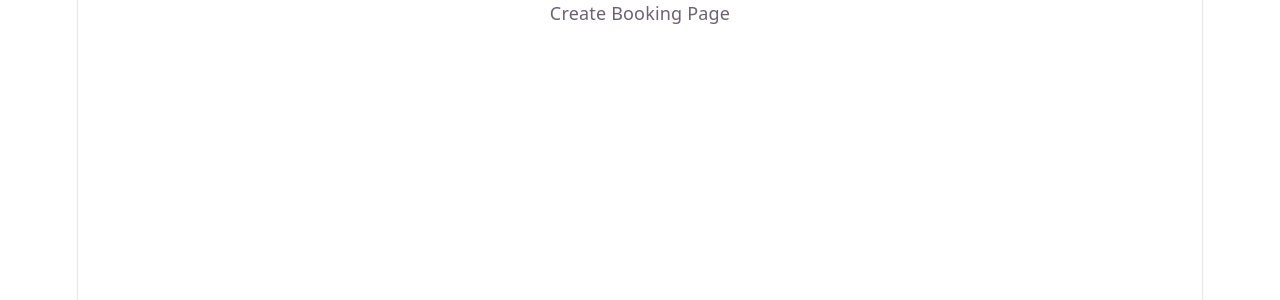
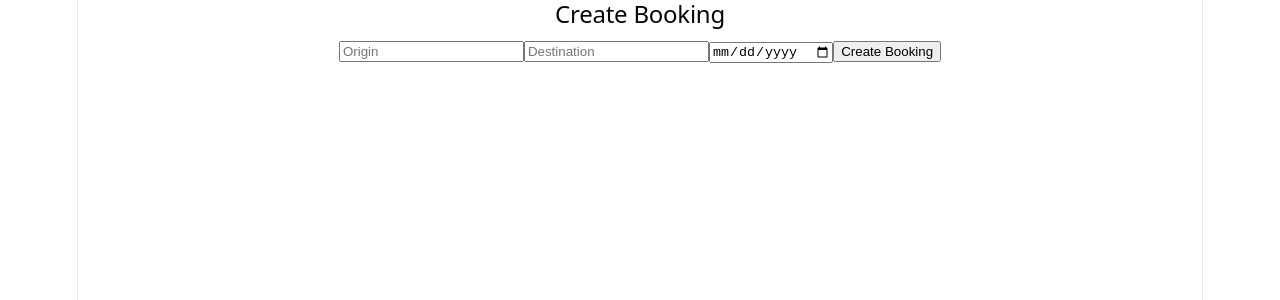
Before and after one commit to mccabed7/distributed-systems-group-n, a React (Vite) app in the folder ui/: page /bookings/new in a window 1280 px wide. Shown: the top 300 px of the page. Built offline with nearby package versions, Linux system fonts and the light colour scheme; sample sign-in values are in the browser's storage.

Commit message:
ui: add form for booking creation
Verified that this reached the correct service, however it obviously
fails once it reached gateway-srv since user-srv is unavailable and
the request cannot be authenticated (obviously booking-srv is also
unavailable if the request gets through this anyway).

```diff
--- /dev/null
+++ b/ui/src/api/bookings.ts
@@ -0,0 +1,17 @@
+import type { Booking, BookingRequest } from "../types";
+import { useApiClient } from "./client";
+
+export function useBookingsApi() {
+  const { request } = useApiClient();
+
+  return {
+    createBooking: (data: BookingRequest, idempotencyKey: string) =>
+      request("/bookings", {
+        method: "POST",
+        headers: {
+          "X-Request-Id": idempotencyKey,
+        },
+        body: JSON.stringify(data),
+      }),
+  };
+}
--- a/ui/src/pages/CreateBookingPage.tsx
+++ b/ui/src/pages/CreateBookingPage.tsx
@@ -1,3 +1,57 @@
+import { useState } from "react";
+import { useNavigate } from "react-router-dom";
+import { useBookingsApi } from "../api/bookings";
+import type { Location } from "../types"
+
 export default function CreateBookingPage() {
-	return <div>Create Booking Page</div>;
+  const [request, setRequest] = useState<BookingRequest>({});
+  const [loading, setLoading] = useState(false);
+  const [idempotencyKey] = useState(() => crypto.randomUUID());
+
+  const { createBooking } = useBookingsApi();
+  const navigate = useNavigate();
+
+  const handleSubmit = async (e: React.FormEvent) => {
+    e.preventDefault();
+    if (loading) {
+	  return;
+    }
+
+    setLoading(true);
+
+    try {
+      await createBooking(request, idempotencyKey);
+      navigate("/bookings");
+    } finally {
+      setLoading(false);
+    }
+  };
+
+  return (
+    <form onSubmit={handleSubmit}>
+      <h2>Create Booking</h2>
+
+      <input
+        placeholder="Origin"
+        value={request.origin}
+        onChange={(e) => setRequest(previous => ({ ...previous, origin: e.target.value}))}
+      />
+
+      <input
+        placeholder="Destination"
+        value={request.destination}
+        onChange={(e) => setRequest(previous => ({ ...previous, destination: e.target.value}))}
+      />
+
+      <input
+        type="date"
+        value={request.date}
+        onChange={(e) => setRequest(previous => ({ ...previous, date: e.target.value}))}
+      />
+
+      <button type="submit" disabled={loading}>
+        {loading ? "Creating..." : "Create Booking"}
+      </button>
+    </form>
+  );
 }
```
Also changed, not shown: ui/src/types/index.ts (+15 -0 lines).
